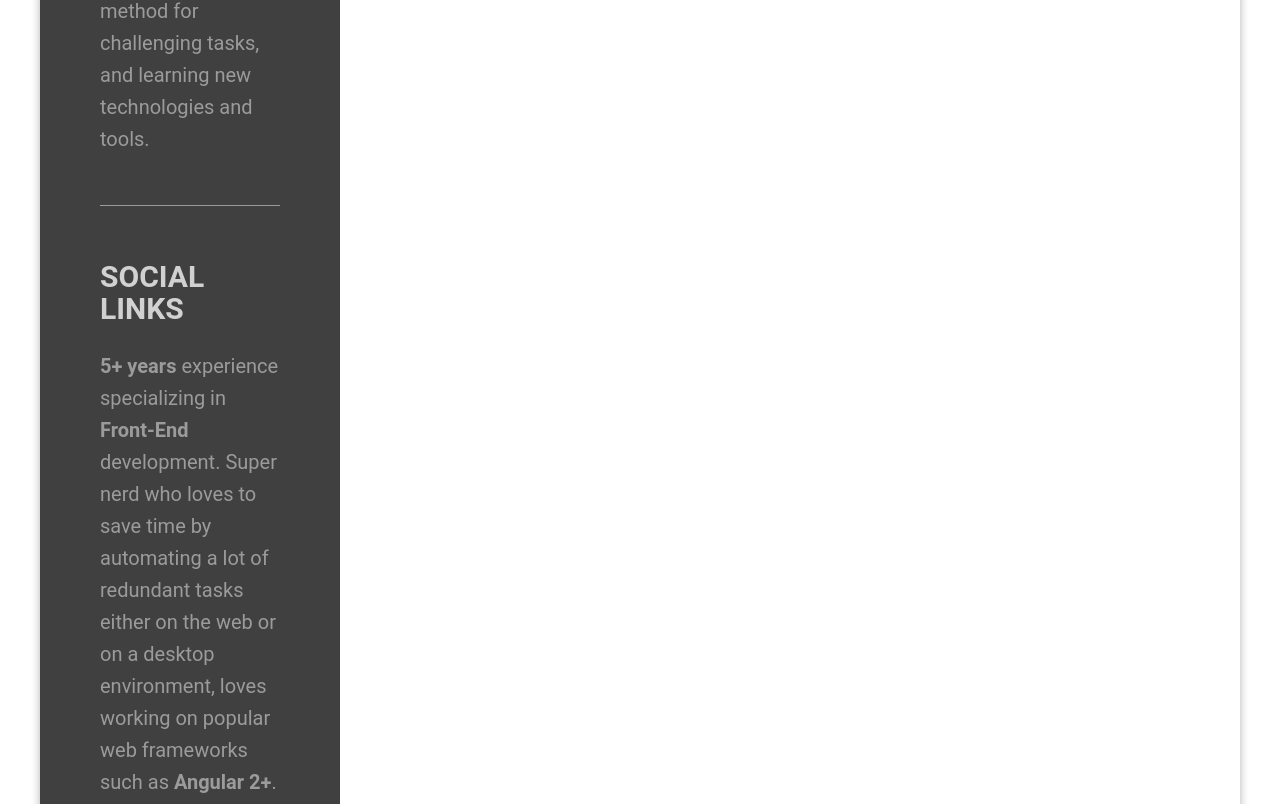
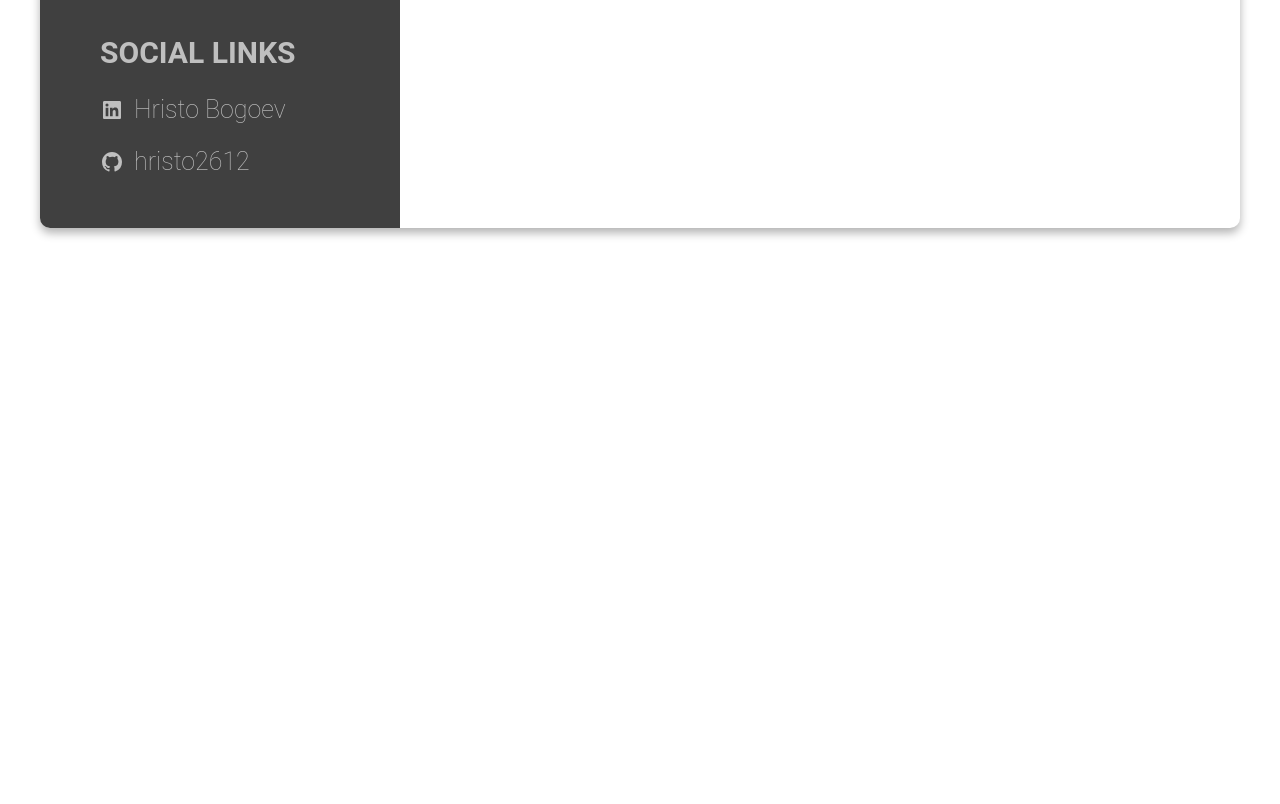
Before and after one commit to hristo2612/hristo2612.github.io, an Angular app: page / in a window 1280 px wide. Shown: the part 1093-1897 px from the top of the page. After the commit the page ends 1361 px from the top, so only its background shows below. Built offline with nearby package versions, Linux system fonts and the light colour scheme.

Commit message:
Socials Section

```diff
--- a/src/app/components/nav/nav.component.html
+++ b/src/app/components/nav/nav.component.html
@@ -8,21 +8,31 @@
     </h1>
     <h4 class="about__title">Senior Front-End Developer</h4>
     <p class="about__description">
-  <b>5+ years</b> experience specializing in <b>Front-End</b> development. Super nerd who loves
-  to save time by automating a lot of redundant tasks either on the web or on a desktop environment, loves working on popular web frameworks
-  such as <b>Angular 2+</b>. Interested in devising a better problem-solving method for challenging tasks, and learning new technologies and
-  tools.
+      <b>5+ years</b> experience specializing in <b>Front-End</b> development. Super nerd who loves
+      to save time by automating a lot of redundant tasks either on the web or on a desktop environment, loves working
+      on popular web frameworks
+      such as <b>Angular 2+</b>. Interested in devising a better problem-solving method for challenging tasks, and
+      learning new technologies and
+      tools.
     </p>
   </div>
   <div class="socials">
     <h1 class="socials__name">
       Social Links
     </h1>
-    <p class="socials__description">
-  <b>5+ years</b> experience specializing in <b>Front-End</b> development. Super nerd who loves
-  to save time by automating a lot of redundant tasks either on the web or on a desktop environment, loves working on popular web frameworks
-  such as <b>Angular 2+</b>. Interested in devising a better problem-solving method for challenging tasks, and learning new technologies and
-  tools.
-    </p>
+    <ul class="socials__list">
+      <li class="socials__item">
+        <a href="https://www.linkedin.com/in/hristo-bogoev-21149611a/" target="_blank" class="socials__link">
+          <svg class="socials__icon" xmlns="http://www.w3.org/2000/svg" viewBox="0 0 24 24" width="24" height="24"><path fill="none" d="M0 0h24v24H0z"/><path d="M18.335 18.339H15.67v-4.177c0-.996-.02-2.278-1.39-2.278-1.389 0-1.601 1.084-1.601 2.205v4.25h-2.666V9.75h2.56v1.17h.035c.358-.674 1.228-1.387 2.528-1.387 2.7 0 3.2 1.778 3.2 4.091v4.715zM7.003 8.575a1.546 1.546 0 0 1-1.548-1.549 1.548 1.548 0 1 1 1.547 1.549zm1.336 9.764H5.666V9.75H8.34v8.589zM19.67 3H4.329C3.593 3 3 3.58 3 4.297v15.406C3 20.42 3.594 21 4.328 21h15.338C20.4 21 21 20.42 21 19.703V4.297C21 3.58 20.4 3 19.666 3h.003z"/></svg>
+          <span class="socials__text">Hristo Bogoev</span>
+        </a>
+      </li>
+      <li class="socials__item">
+        <a href="https://github.com/hristo2612" target="_blank" class="socials__link">
+          <svg class="socials__icon" xmlns="http://www.w3.org/2000/svg" viewBox="0 0 24 24" width="24" height="24"><path fill="none" d="M0 0h24v24H0z"/><path d="M12 2C6.475 2 2 6.475 2 12a9.994 9.994 0 0 0 6.838 9.488c.5.087.687-.213.687-.476 0-.237-.013-1.024-.013-1.862-2.512.463-3.162-.612-3.362-1.175-.113-.288-.6-1.175-1.025-1.413-.35-.187-.85-.65-.013-.662.788-.013 1.35.725 1.538 1.025.9 1.512 2.338 1.087 2.912.825.088-.65.35-1.087.638-1.337-2.225-.25-4.55-1.113-4.55-4.938 0-1.088.387-1.987 1.025-2.688-.1-.25-.45-1.275.1-2.65 0 0 .837-.262 2.75 1.026a9.28 9.28 0 0 1 2.5-.338c.85 0 1.7.112 2.5.337 1.912-1.3 2.75-1.024 2.75-1.024.55 1.375.2 2.4.1 2.65.637.7 1.025 1.587 1.025 2.687 0 3.838-2.337 4.688-4.562 4.938.362.312.675.912.675 1.85 0 1.337-.013 2.412-.013 2.75 0 .262.188.574.688.474A10.016 10.016 0 0 0 22 12c0-5.525-4.475-10-10-10z"/></svg>
+          <span class="socials__text">hristo2612</span>
+        </a>
+      </li>
+    </ul>
   </div>
 </div>
--- a/src/app/components/nav/nav.component.scss
+++ b/src/app/components/nav/nav.component.scss
@@ -1,12 +1,13 @@
 @import '../../../sass/variables.scss';
 
 .nav {
-  color: rgba($color-light, 0.8);
+  color: rgba($color-light, 0.7);
   background-color: $color-dark;
   display: flex;
   flex-direction: column;
   justify-content: space-around;
   align-items: center;
+  padding: 3rem 6rem;
 
   &__profile {
     display: flex;
@@ -21,10 +22,9 @@
   }
 }
 
-.about, .socials {
-  margin: 3rem 6rem;
+.about {
   border-bottom: 1px solid rgba($color-light, 0.5);
-  padding-bottom: 3rem;
+  padding: 2rem 0;
 
   &__name {
     text-transform: uppercase;
@@ -32,6 +32,7 @@
 
   &__title {
     color: rgba($color-light, 0.7);
+    font-weight: 300;
   }
 
   &__description {
@@ -40,6 +41,37 @@
 }
 
 .socials {
-  margin: 0 6rem;
-  border-bottom: none;
+  align-self: stretch;
+  padding-top: 2rem;
+
+  &__name {
+    text-transform: uppercase;
+  }
+
+  &__list {
+    list-style: none;
+    padding: 0;
+  }
+
+  &__link {
+    display: flex;
+    align-items: center;
+  }
+
+  &__link,
+  &__link:visited,
+  &__link:hover {
+    color: rgba($color-light, 0.7);
+    text-decoration: none;
+  }
+
+  &__item {
+    font-size: 2.5rem;
+    margin: 2rem 0;
+  }
+
+  &__icon {
+    fill: rgba($color-light, 0.7);
+    margin-right: 1rem;
+  }
 }
--- a/src/app/pages/home/home.component.scss
+++ b/src/app/pages/home/home.component.scss
@@ -7,7 +7,7 @@
 }
 
 .nav {
-  width: 25%;
+  width: 30%;
 }
 
 .main {
--- a/src/styles.scss
+++ b/src/styles.scss
@@ -8,6 +8,7 @@
   padding: 0;
   margin: 0;
   font-family: 'Roboto', sans-serif;
+  font-weight: 100;
   font-size: 2rem;
   line-height: 3.2rem;
   color: $color-dark;
```
